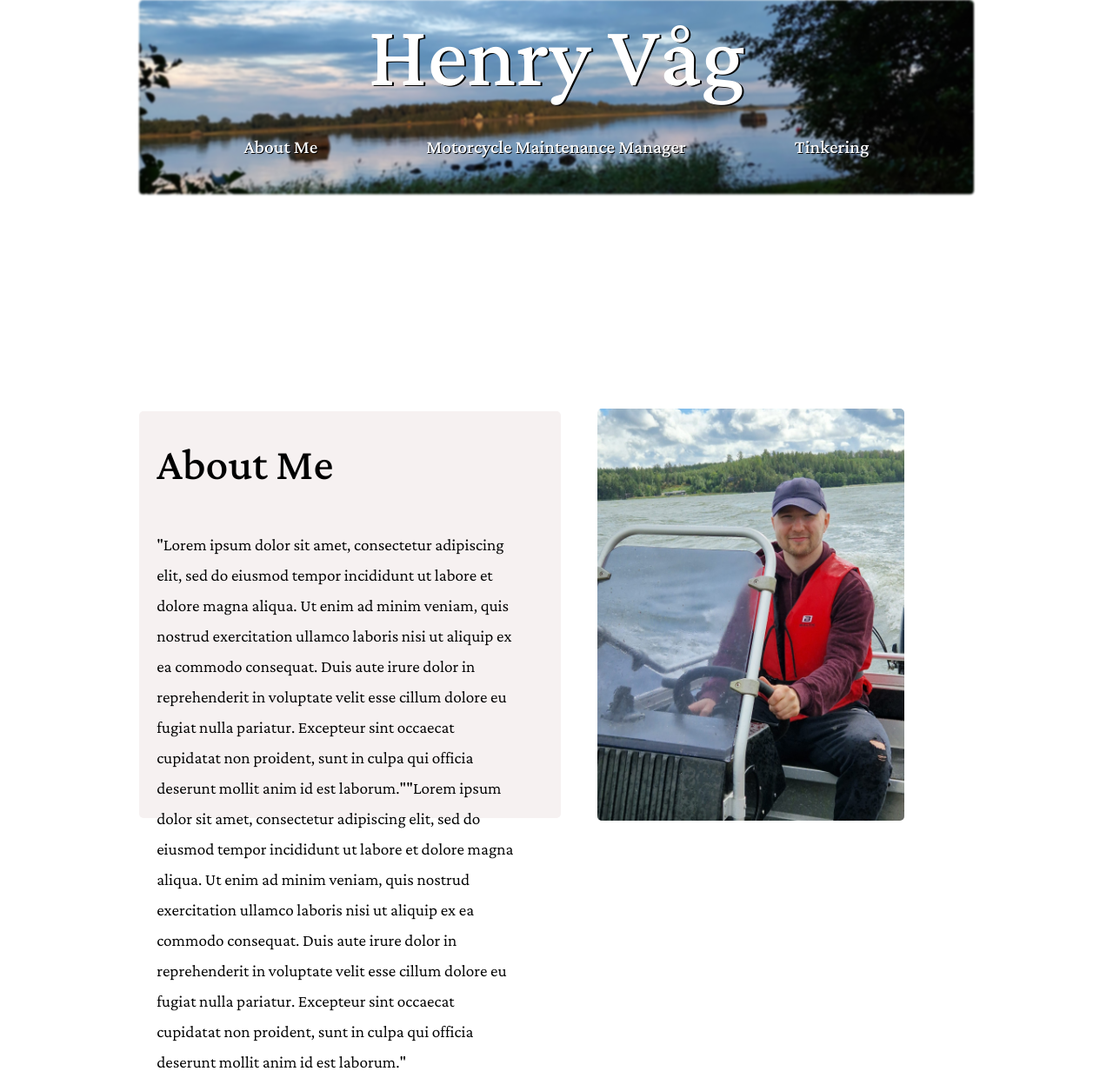
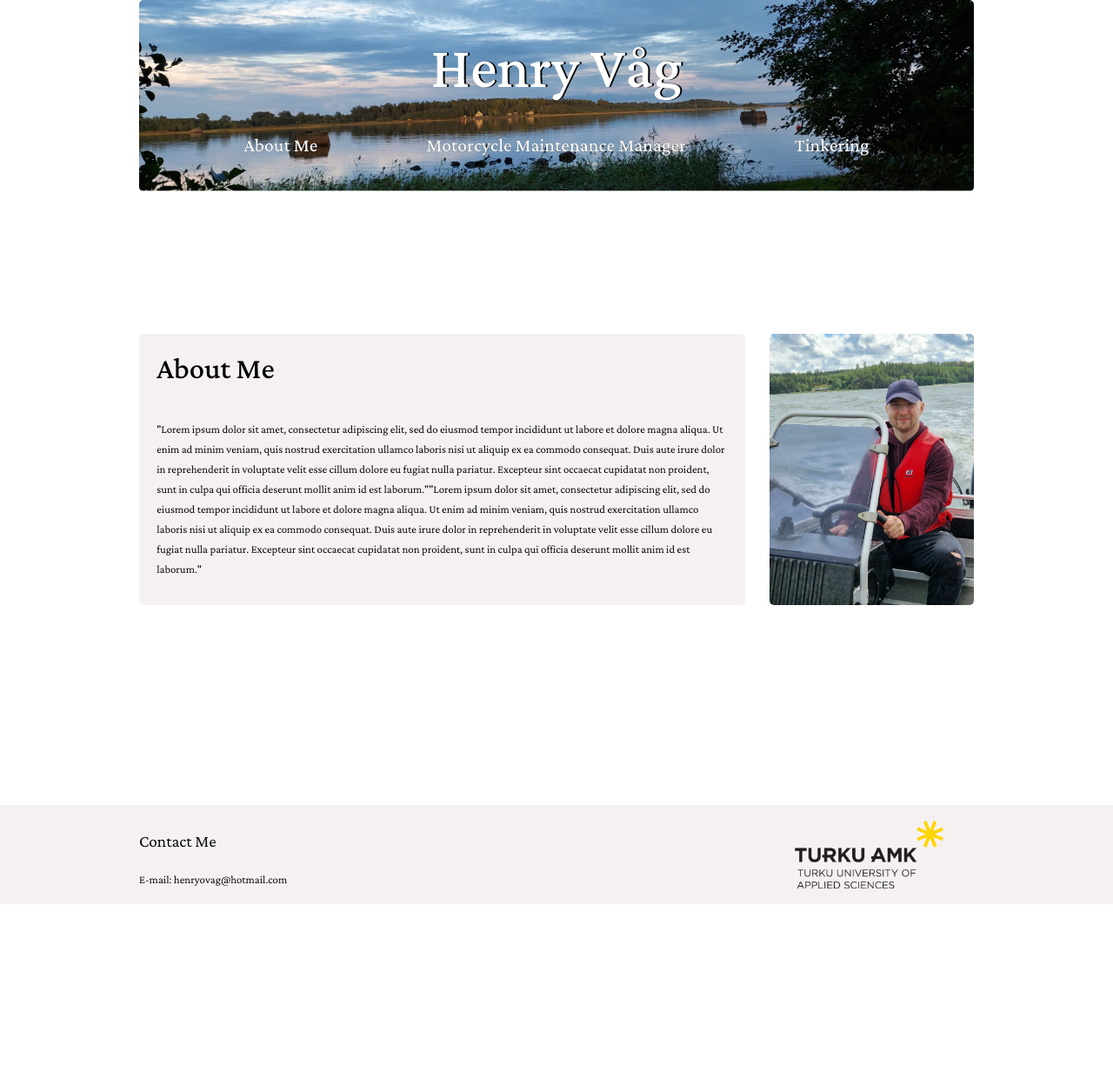
Before and after one commit to HenryVag/my-website, a React (Create React App) app: page / in a window 1280 px wide. Shown: the whole page at 87% size. After the commit the page ends 1040 px from the top, so only its background shows below. Built offline with nearby package versions, Linux system fonts and the light colour scheme.

Commit message:
finished contact section

```diff
--- a/src/App.css
+++ b/src/App.css
@@ -20,7 +20,7 @@
   font-family: "Lateef";
   font-weight: 400;
   font-size: 2.083vw;
-  filter: drop-shadow(1px 1px black);
+  filter: drop-shadow(0.052vw 0.052vw black);
 }
 
 .nav-bar {
@@ -49,20 +49,20 @@
 .menu-header {
   font-family: "Lateef";
   font-weight: 400;
-  margin-top: 0px;
+  margin-top: 0;
   color: white;
   position: absolute;
-  font-size: 128px;
+  font-size: 6.667vw;
   z-index: 2;
-  filter: drop-shadow(2px 1px black);
+  filter: drop-shadow(0.2vw 0.052vw black);
 }
 .menu-background {
   display: block;
-  margin-left: auto;
-  margin-right: auto;
+  margin-left: 12.5vw;
+  margin-right: 12.5vw;
   width: 75vw;
-  height: 17.5vw;
-  filter: blur(1px);
+  height: 17.188vw;
+  filter: blur(0.052vw);
   border-radius: 5px;
   z-index: 1;
 }
@@ -72,25 +72,26 @@
   justify-content: space-between;
   align-items: center;
   margin: 0 auto;
+  margin-left: 12.5vw;
+  margin-right: 12.5vw;
 }
 
 .about-me-text-container {
   flex: 1;
-  margin-top: 246px;
+  margin-top: 12.812vw;
   font-family: "Lateef";
-  margin-left: 12.5vw;
-  margin-right: 42px;
+  margin-right: 2.188vw;
   background-color: rgb(246, 241, 241);
   border-radius: 5px;
-  height: 468px;
-  padding-right: 2vw;
+  width: 54.427vw;
+  height: 24.375vw;
 }
 
 .about-me-header {
   padding-left: 1.576vw;
-  margin-top: 17px;
-  margin-bottom: 20px;
-  font-size: 64px;
+  margin-top: 0.885vw;
+  margin-bottom: 1.042vw;
+  font-size: 3.333vw;
   font-weight: 400;
 }
 
@@ -98,15 +99,49 @@
   padding-left: 1.576vw;
   padding-right: 1.576vw;
   margin-top: 2.083vw;
-  font-size: 24px;
+  font-size: 1.25vw;
   font-weight: 300;
 }
 
 .about-me-image {
-  height: 474px;
-  width: 353px;
+  height: 24.375vw;
+  width: 18.385vw;
   margin-left: auto;
-  margin-right: 240px;
-  margin-top: 246px;
+  margin-top: 12.812vw;
   border-radius: 5px;
 }
+
+.contact-container {
+  display: flex;
+
+  background-color: rgb(246, 241, 241);
+  font-family: "Lateef";
+  margin-top: 17.969vw;
+  align-items: left;
+  justify-content: space-between;
+}
+
+.contact-me-text-container {
+  margin-left: 12.5vw;
+}
+
+.contact-header {
+  font-weight: 300;
+  font-size: 1.875vw;
+  padding-top: 0.99vw;
+  margin-top: 0.99vw;
+  margin-bottom: 0vw;
+  height: 2.604vw;
+}
+
+.contact-text {
+  font-weight: 300;
+  font-size: 1.25vw;
+}
+
+.contact-img {
+  height: 6.406vw;
+  margin-right: 12.5vw;
+  margin-left: auto;
+  align-self: center;
+}
--- a/src/App.js
+++ b/src/App.js
@@ -1,13 +1,14 @@
 import "./App.css";
 import { Menu } from "./components/Menu";
-
 import AboutMe from "./components/AboutMe.js";
+import Contact from "./components/Contact.js";
 
 function App() {
   return (
     <div className="App">
       <Menu />
       <AboutMe />
+      <Contact />
     </div>
   );
 }
--- a/src/components/Contact.js
+++ b/src/components/Contact.js
@@ -0,0 +1,16 @@
+import React from "react";
+import TuasLogo from "../img/turunamk_logo.png";
+
+const Contact = () => {
+  return (
+    <div className="contact-container">
+      <div className="contact-me-text-container">
+        <h1 className="contact-header"> Contact Me</h1>
+        <p className="contact-text"> E-mail: henryovag@hotmail.com</p>
+      </div>
+      <img className="contact-img" alt="TUAS-Logo" src={TuasLogo}></img>
+    </div>
+  );
+};
+
+export default Contact;
```
Also changed, not shown: src/img/turunamk_logo.png (added).
